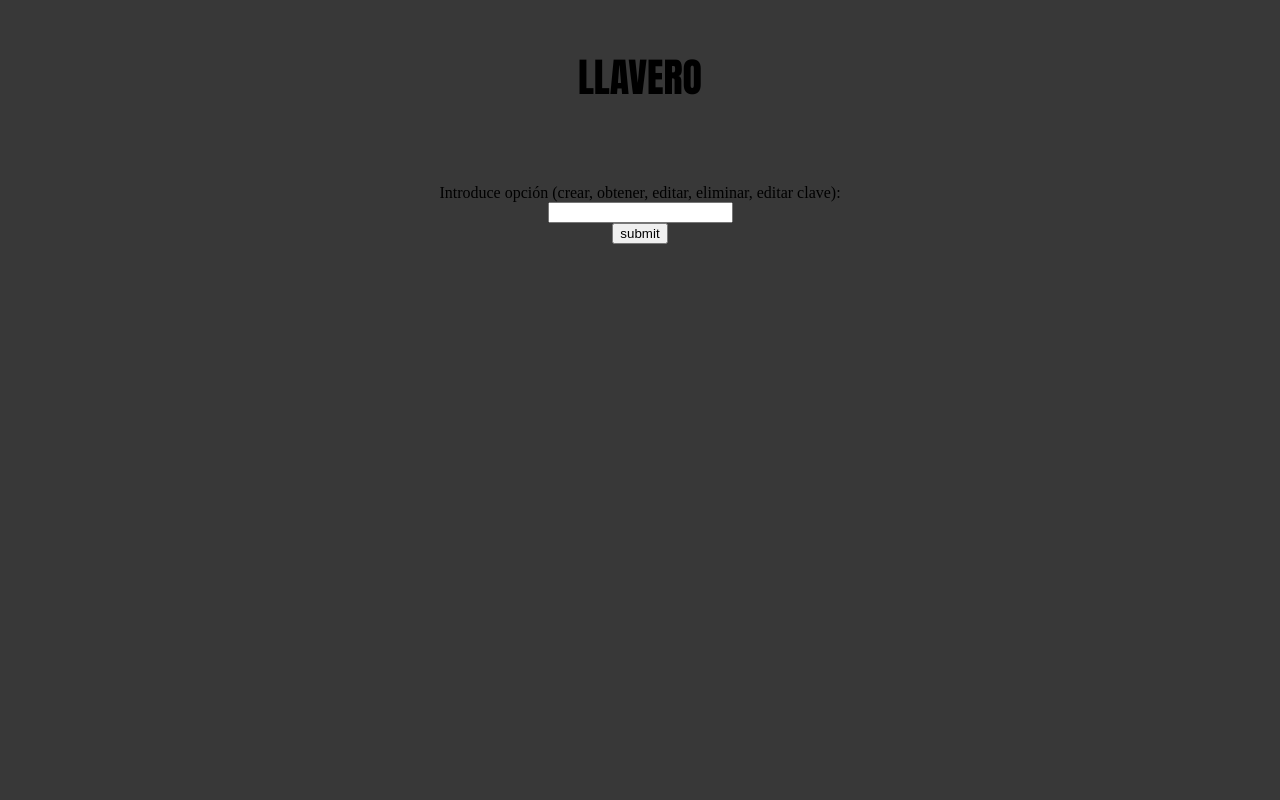
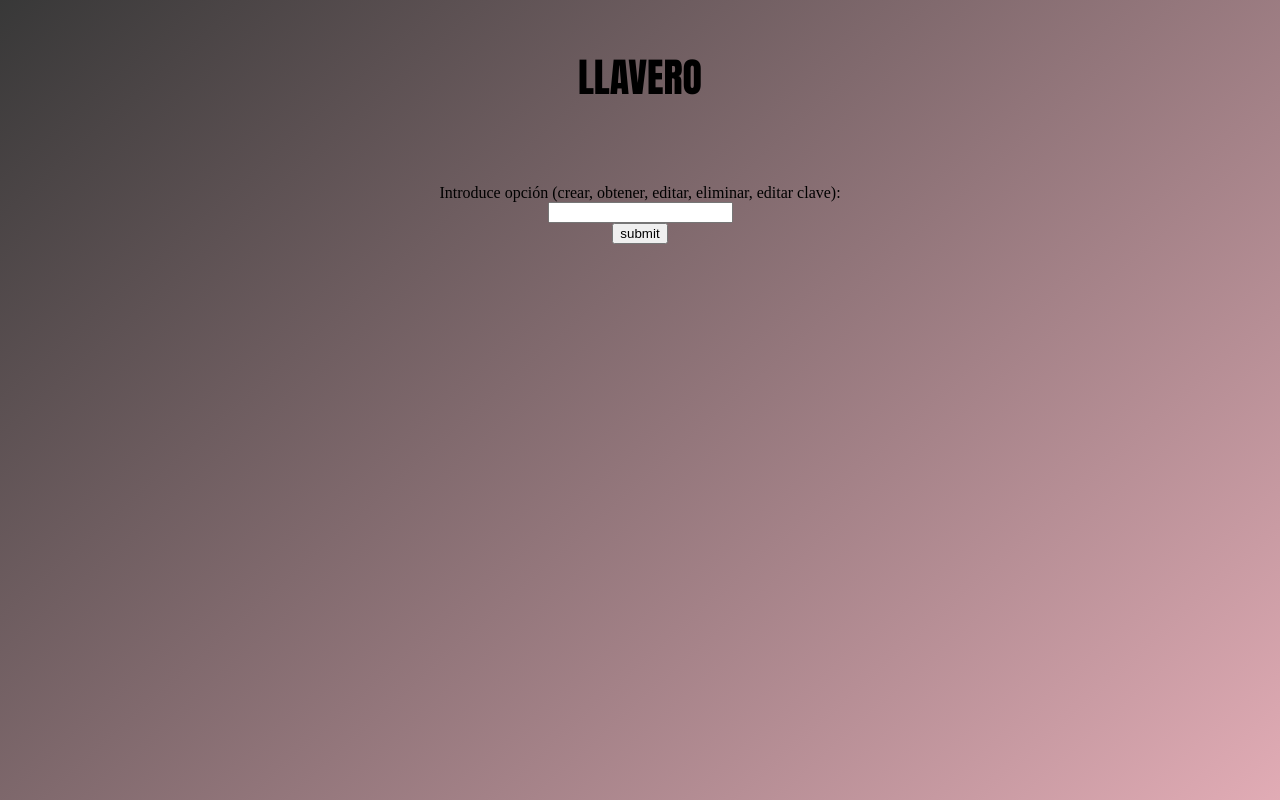
Before and after one commit to Chilohc97/passwords, a plain HTML site: page interfaz.html in a window 1280 px wide. Shown: the top 800 px of the page. Drawn offline with Linux system fonts and the light colour scheme.

Commit message:
Update interfaz.html

```diff
--- a/interfaz.html
+++ b/interfaz.html
@@ -6,7 +6,7 @@
         <meta name="robots" content="noindex">
         <title>interfaz</title>
     </head>
-    <body style="background-color: rgb(56, 56, 56); margin-bottom: 900px;">
+    <body style="background-image: linear-gradient(to bottom right,rgb(56, 56, 56), pink); margin-bottom: 900px;">
         <h1 style="text-align: center; font-family: Impact, Haettenschweiler, 'Arial Narrow Bold', sans-serif; font-size: 40px; padding-top: 20px;"><b>LLAVERO</b></h1>
         <section style="padding-top: 50px;">
             <form id="opciones" style="text-align: center; display: block">
```
